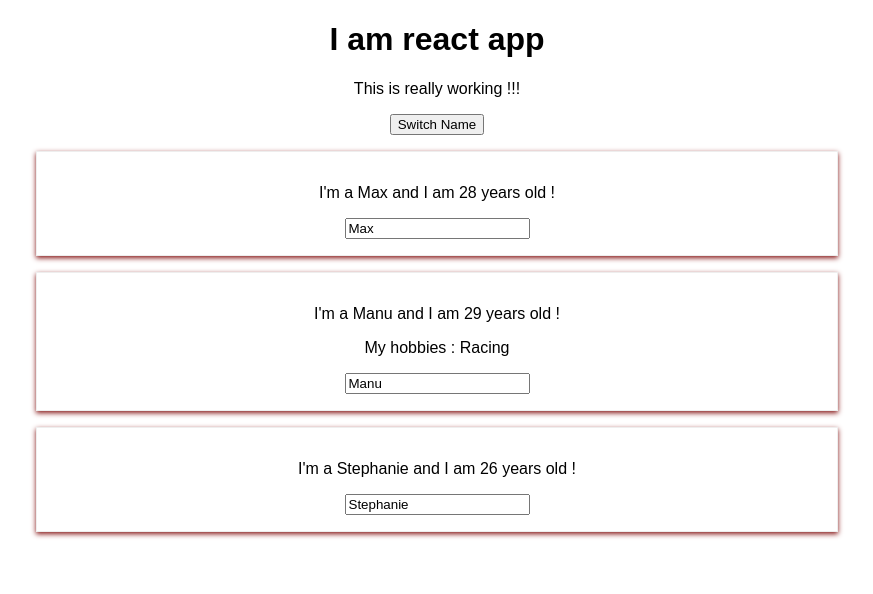
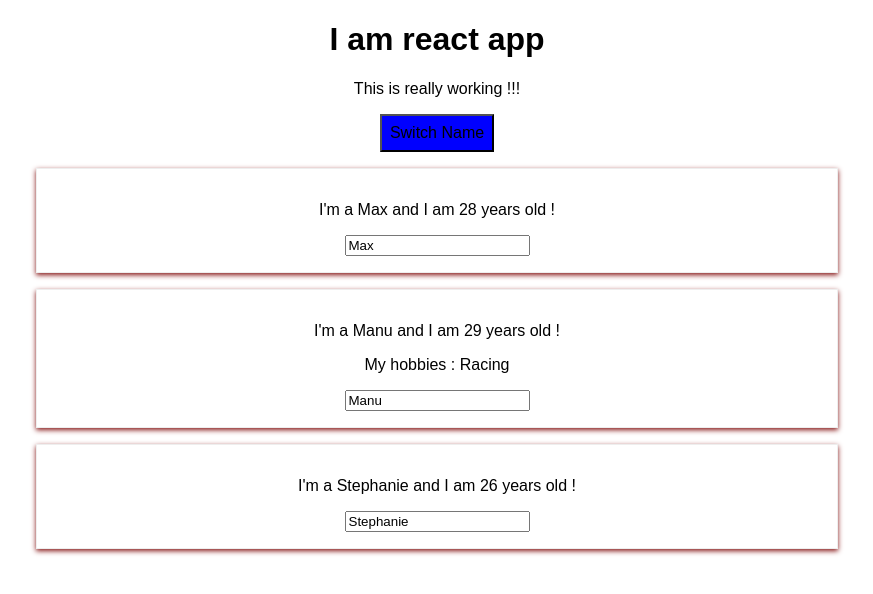
Before and after one commit to lalitnayyar/angularJSCourse, a React (Create React App) app in the folder react-complete-guide/: page / in a window 1280 px wide. Shown: the top 594 px of the page, without its empty margins (203-1076 px from the left). Built offline with nearby package versions, Linux system fonts and the light colour scheme.

Commit message:
49 inline styling
inline styling

```diff
--- a/react-complete-guide/src/App.js
+++ b/react-complete-guide/src/App.js
@@ -1,6 +1,7 @@
 import React, { Component } from "react";
 //import logo from './logo.svg';
 import "./App.css";
+
 import Person from "./Person/Person";
 
 class App extends Component {
@@ -35,11 +36,22 @@
     });
   }
   render() {
+
+    const style= {
+      backgroundColor: 'blue',
+      font: 'inherit',
+      border: '1x solid yellow',
+      padding: '8px',
+      cursor: 'pointer'
+    };
+
     return (
       <div className="App">
         <h1> I am react app </h1>
         <p>This is really working !!!</p>
-        <button onClick={()=>this.switchNameHandler('Maximilian !!')}>Switch Name</button>
+        <button
+        style={style}
+        onClick={()=>this.switchNameHandler('Maximilian !!')}>Switch Name</button>
         <Person
           name={this.state.persons[0].name}
           age={this.state.persons[0].age}
```
